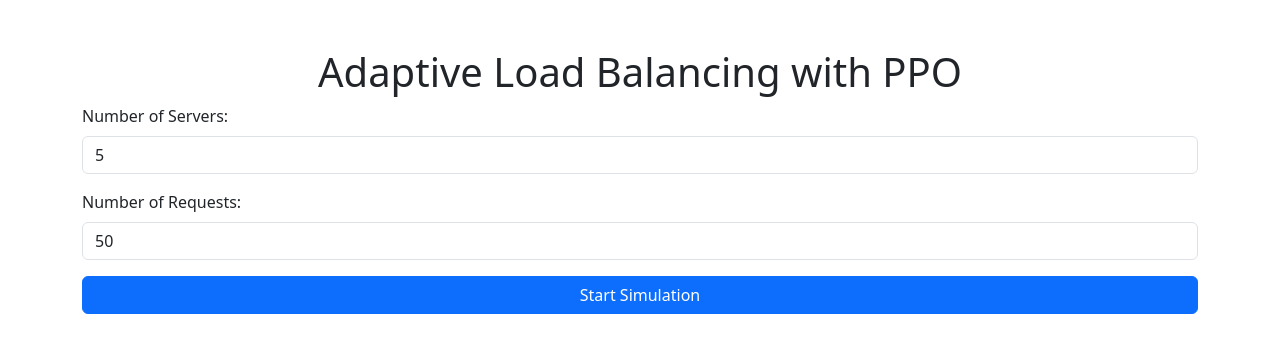
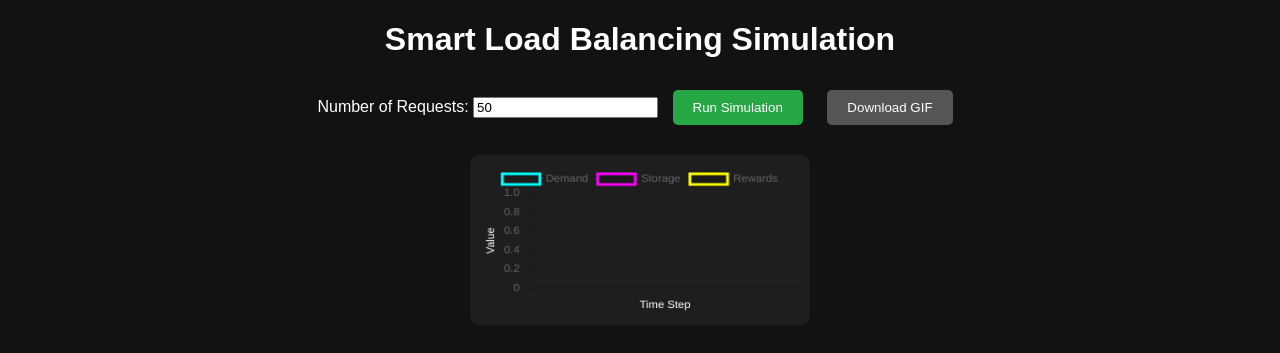
Before and after one commit to ML-Modelling/LoadStream, a Flask app: page / in a window 1280 px wide. Shown: the top 353 px of the page. Run offline with Flask 3, Linux system fonts and the light colour scheme; some libraries are stand-ins or nearby versions.

Commit message:
Update index.html

```diff
--- a/templates/index.html
+++ b/templates/index.html
@@ -4,51 +4,69 @@
     <meta charset="UTF-8">
     <meta name="viewport" content="width=device-width, initial-scale=1.0">
     <title>Load Balancing Simulation</title>
-    <link rel="stylesheet" href="https://cdn.jsdelivr.net/npm/bootstrap@5.3.0/dist/css/bootstrap.min.css">
+    <script src="https://cdn.jsdelivr.net/npm/chart.js"></script>
+    <script src="https://cdnjs.cloudflare.com/ajax/libs/socket.io/4.4.1/socket.io.js"></script>
+    <style>
+        body { font-family: Arial, sans-serif; text-align: center; background-color: #121212; color: white; }
+        canvas { background-color: #1E1E1E; border-radius: 10px; padding: 10px; margin: 20px auto; }
+        .btn { padding: 10px 20px; margin: 10px; background-color: #28a745; color: white; border: none; border-radius: 5px; cursor: pointer; }
+        .btn:disabled { background-color: #555; }
+        #gifContainer img { width: 50%; margin-top: 20px; border-radius: 10px; }
+    </style>
 </head>
-<body class="container mt-5">
-    <h1 class="text-center">Adaptive Load Balancing with PPO</h1>
+<body>
 
-    <div class="mb-3">
-        <label class="form-label">Number of Servers:</label>
-        <input type="number" id="num_servers" class="form-control" value="5" min="1">
-    </div>
+    <h1>Smart Load Balancing Simulation</h1>
+    <label for="num_requests">Number of Requests:</label>
+    <input type="number" id="num_requests" value="50" min="1">
 
-    <div class="mb-3">
-        <label class="form-label">Number of Requests:</label>
-        <input type="number" id="num_requests" class="form-control" value="50" min="1">
-    </div>
+    <button class="btn" onclick="startSimulation()">Run Simulation</button>
+    <button class="btn" id="downloadBtn" onclick="downloadGif()" disabled>Download GIF</button>
 
-    <button class="btn btn-primary w-100" onclick="startSimulation()">Start Simulation</button>
+    <canvas id="loadChart"></canvas>
 
-    <div id="status" class="mt-3 text-center"></div>
-
-    <div class="text-center mt-3">
-        <img id="simulation_gif" class="img-fluid" style="display:none;" />
-        <a id="download_link" class="btn btn-success mt-2" style="display:none;">Download Simulation</a>
-    </div>
+    <div id="gifContainer"></div>
 
     <script>
+        let socket = io();
+        let ctx = document.getElementById('loadChart').getContext('2d');
+        let loadChart = new Chart(ctx, {
+            type: 'line',
+            data: { labels: [], datasets: [
+                    { label: 'Demand', borderColor: 'cyan', data: [] },
+                    { label: 'Storage', borderColor: 'magenta', data: [] },
+                    { label: 'Rewards', borderColor: 'yellow', data: [] }
+                ] },
+            options: {
+                responsive: true,
+                animation: { duration: 500 },
+                scales: { x: { display: true, title: { display: true, text: 'Time Step', color: 'white' } },
+                          y: { display: true, title: { display: true, text: 'Value', color: 'white' } } }
+            }
+        });
+
         function startSimulation() {
-            let num_servers = document.getElementById("num_servers").value;
-            let num_requests = document.getElementById("num_requests").value;
+            let numRequests = document.getElementById('num_requests').value;
+            socket.emit('run_simulation', { num_requests: numRequests });
+        }
 
-            document.getElementById("status").innerText = "Running simulation...";
+        socket.on('update_chart', function(data) {
+            loadChart.data.labels.push(data.time);
+            loadChart.data.datasets[0].data.push(data.demand);
+            loadChart.data.datasets[1].data.push(data.storage);
+            loadChart.data.datasets[2].data.push(data.rewards);
+            loadChart.update();
+        });
 
-            fetch("/run_simulation", {
-                method: "POST",
-                headers: { "Content-Type": "application/json" },
-                body: JSON.stringify({ num_servers, num_requests })
-            })
-            .then(response => response.json())
-            .then(data => {
-                document.getElementById("status").innerText = data.message;
-                document.getElementById("simulation_gif").src = data.gif_url;
-                document.getElementById("simulation_gif").style.display = "block";
-                document.getElementById("download_link").href = "/download_gif";
-                document.getElementById("download_link").style.display = "inline-block";
-            });
+        socket.on('simulation_complete', function(data) {
+            document.getElementById('gifContainer').innerHTML = `<img src="${data.gif_url}" alt="Simulation GIF">`;
+            document.getElementById('downloadBtn').disabled = false;
+        });
+
+        function downloadGif() {
+            window.location.href = "/download_gif";
         }
     </script>
+
 </body>
 </html>
```
